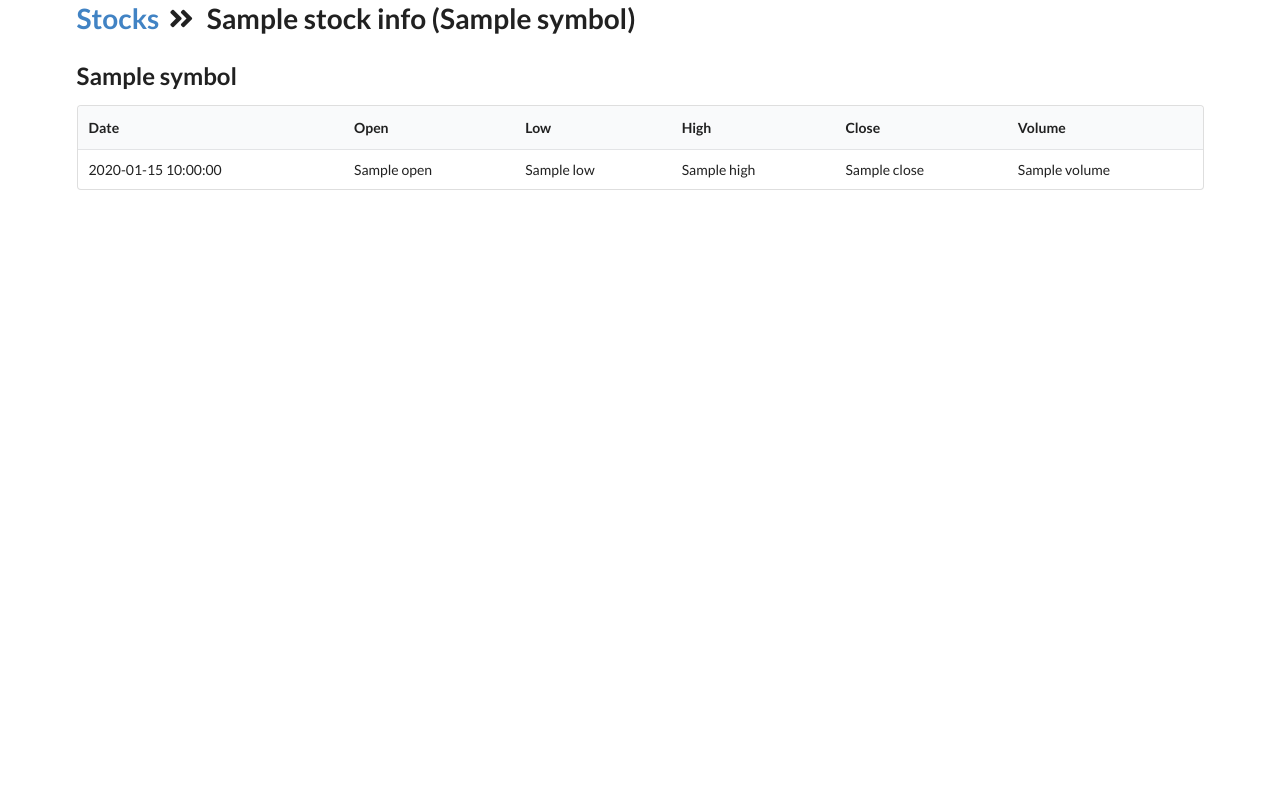
After one commit to hadiemadi/TradingBot, a FastAPI app: template templates/stock_detail.html in a window 1280 px wide. The commit adds this page. Run offline with FastAPI, Linux system fonts and the light colour scheme; the template is opened without the code that fills it: most values are stand-ins (such as "Sample title", 1, 10 or a date in 2020); some libraries are stand-ins or nearby versions.

Commit message:
html price list in place

```diff
--- a/Requirements.txt
+++ b/Requirements.txt
@@ -18,9 +18,14 @@ pip3 install alpaca-trade-api
 
 
 #fastAPI
+https://fastapi.tiangolo.com/
+
 pip3 install fastapi uvicorn
 uvicorn main:app --reload
 
 #to kill the server
 sudo lsof -i:8000 # this gives you the PID
 kill -9 (processID) # this kills the server
+
+#Install jinja2:
+pip install jinja2
--- a/main.py
+++ b/main.py
@@ -8,16 +8,34 @@ templates = Jinja2Templates(directory="templates")
 
 
 @app.get("/")
-def index(request: Request,):
+def index(request: Request):
     # print(dir(request))
     connection = sqlite3.connect(config.DB_FILE)    #if the flie does not exist it creates one database
     connection.row_factory = sqlite3.Row
 
     cursor = connection.cursor()
-    cursor.execute("SELECT id, symbol, name FROM stock")
+    cursor.execute("SELECT id, symbol, name FROM stock ORDER BY symbol")
     rows = cursor.fetchall()
 
     return templates.TemplateResponse(
         request=request, name="index.html", context={"stocks": rows}
     )
     # return{"title": "Dashboard", "stock":rows}
+
+
+@app.get("/stock/{symbol}")
+def stock_detail(request: Request, symbol):
+    connection = sqlite3.connect(config.DB_FILE)    #if the flie does not exist it creates one database
+    connection.row_factory = sqlite3.Row
+
+    cursor = connection.cursor()
+    cursor.execute("SELECT id, symbol, name FROM stock WHERE symbol = ?", (symbol,))
+    row = cursor.fetchone()
+
+    cursor.execute("SELECT * FROM stock_price WHERE stock_id = ? ORDER BY date DESC", (row['id'],))
+    stock_bars = cursor.fetchall()
+
+
+    return templates.TemplateResponse(
+        request=request, name="stock_detail.html", context={"stock_info": row, "bars": stock_bars}
+    )
--- /dev/null
+++ b/templates/layout.html
@@ -0,0 +1,13 @@
+<html>
+    <head>
+        <title>stocks</title>
+        <link rel="stylesheet" href="https://cdn.jsdelivr.net/npm/semantic-ui@2.5.0/dist/semantic.min.css">
+        <script src="https://cdn.jsdelivr.net/npm/semantic-ui@2.5.0/dist/semantic.min.js"></script>
+    </head>
+    <body>
+        <div class="ui container">
+            {% block content %}
+            {% endblock %}
+        </div>
+    </body>
+</html>
--- /dev/null
+++ b/templates/stock_detail.html
@@ -0,0 +1,39 @@
+{% extends "layout.html" %}
+
+{% block content %}
+    <h1><a href="/"> Stocks </a>
+        <i class="angle double right icon"> </i>
+        {{ stock_info.name }}
+        ({{ stock_info.symbol}})
+
+</h1>
+    <h2>{{ stock_info.symbol}} </h2>
+
+    <table class="ui striped table">
+        <thead>
+        <tr>
+            <th>Date</th>
+            <th>Open</th>
+            <th>Low</th>
+            <th>High</th>
+            <th>Close</th>
+            <th>Volume</th>
+        </tr>
+        </thead>
+        <tbody>
+        {% for bar in bars %}
+        <tr>
+            <td>{{ bar.date }}</td>
+            <td>{{ bar.open }}</td>
+            <td>{{ bar.low }}</td>
+            <td>{{ bar.high }}</td>
+            <td>{{ bar.close }}</td>
+            <td>{{ bar.volume }}</td>
+
+        </tr>
+        {% endfor %}
+        </tbody>
+    </table>
+
+
+{% endblock %}
```
Also changed, not shown: templates/index.html (+21 -17 lines), populate_prices.py (renamed from fullstack/populate_prices.py).
